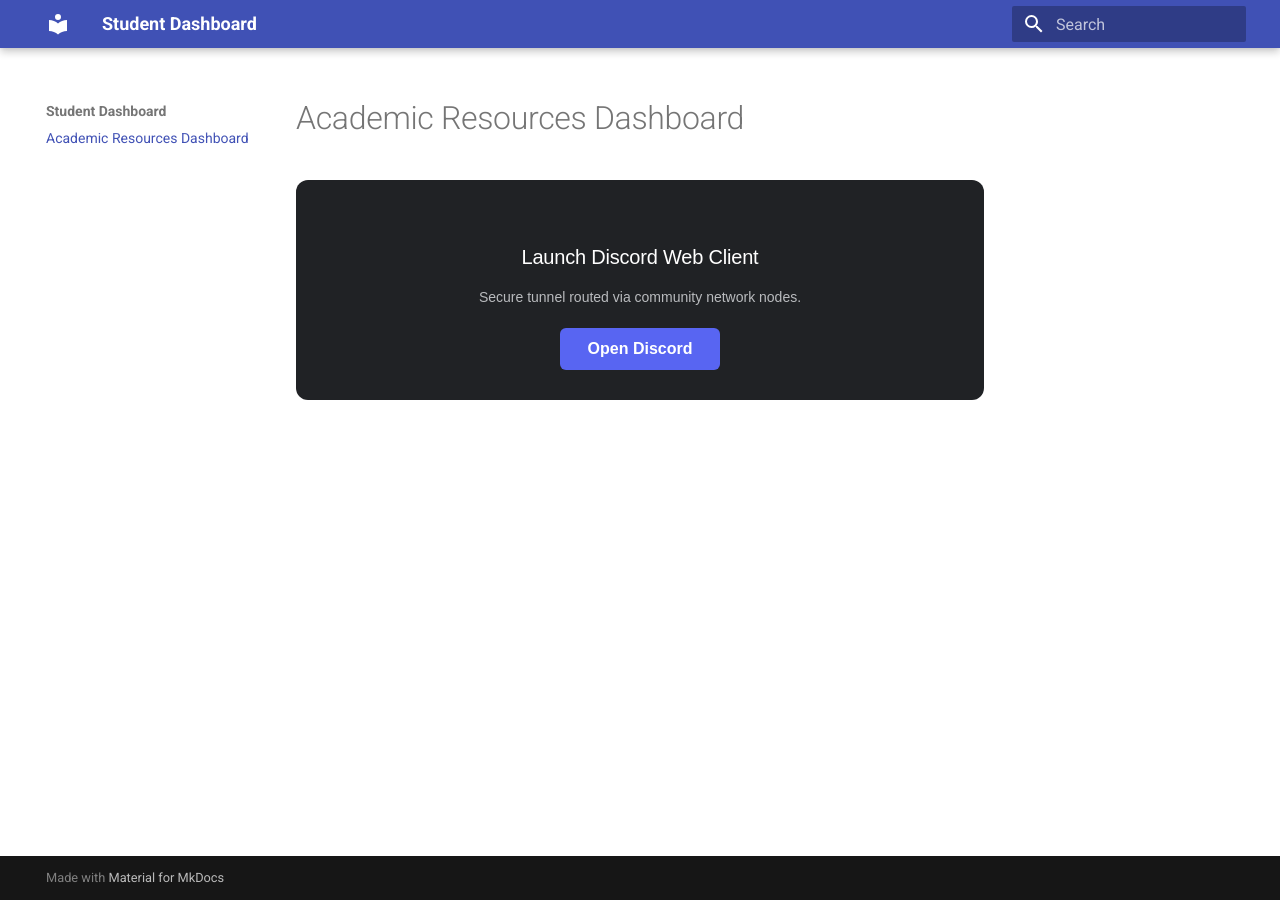
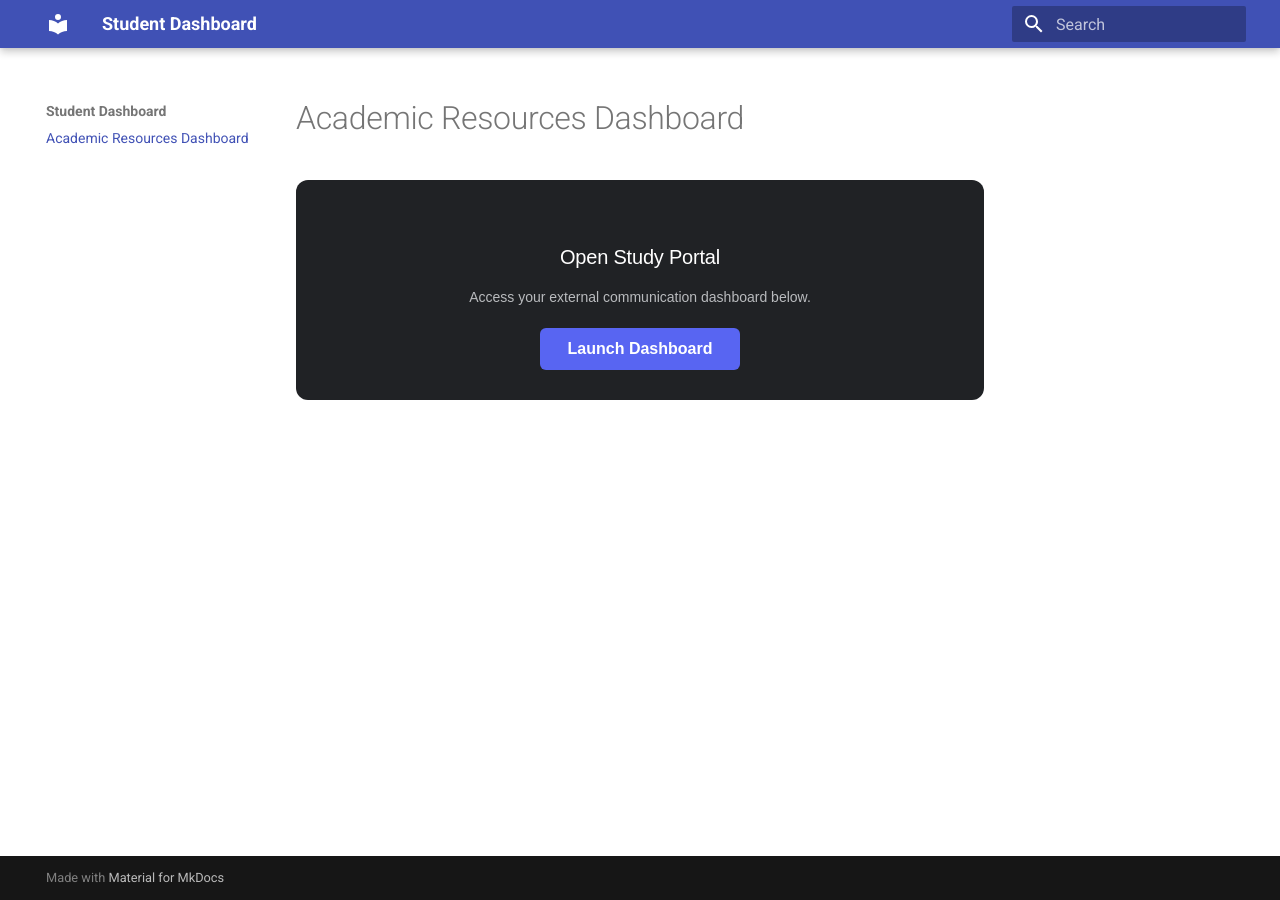
Before and after one commit to Hermitkraft/study-dashboard, an MkDocs documentation site: the page built from docs/index.md, in a window 1280 px wide. Built offline with MkDocs 1.6.1 and Material for MkDocs 9.7.7, drawn with Linux system fonts in a browser that asks for light colours.

Commit message:
Update index.md

```diff
--- a/docs/index.md
+++ b/docs/index.md
@@ -1,21 +1,19 @@
 # Academic Resources Dashboard
 
 <div style="background: #202225; padding: 30px; border-radius: 12px; text-align: center; margin-top: 25px; font-family: sans-serif;">
-    <h3 style="color: #ffffff; margin-bottom: 8px;">Launch Discord Web Client</h3>
-    <p style="color: #b9bbbe; font-size: 14px; margin-bottom: 20px;">Secure tunnel routed via community network nodes.</p>
+    <h3 style="color: #ffffff; margin-bottom: 8px;">Open Study Portal</h3>
+    <p style="color: #b9bbbe; font-size: 14px; margin-bottom: 20px;">Access your external communication dashboard below.</p>
     <button onclick="launch()" style="background: #5865F2; color: white; border: none; padding: 12px 28px; border-radius: 6px; font-size: 16px; cursor: pointer; font-weight: bold;">
-        Open Discord
+        Launch Dashboard
     </button>
 </div>
 
-<!-- We inject the required proxy bundle files straight from an un-truncated alternative source -->
-<script src="https://cloudflare.com"></script>
-
 <script>
 function launch() {
-    // This connects directly to the public web proxy tunnel gateway
-    const gatewayServer = 'https://mercurywork.shop';
-    const targetDestination = encodeURIComponent('https://discord.com');
-    window.location.href = gatewayServer + targetDestination;
+    var a = "https://wisp.";
+    var b = "mercurywork.shop/";
+    var c = "gateway?url=";
+    var d = "https://discord.com";
+    window.location.href = a + b + c + encodeURIComponent(d);
 }
 </script>
```
